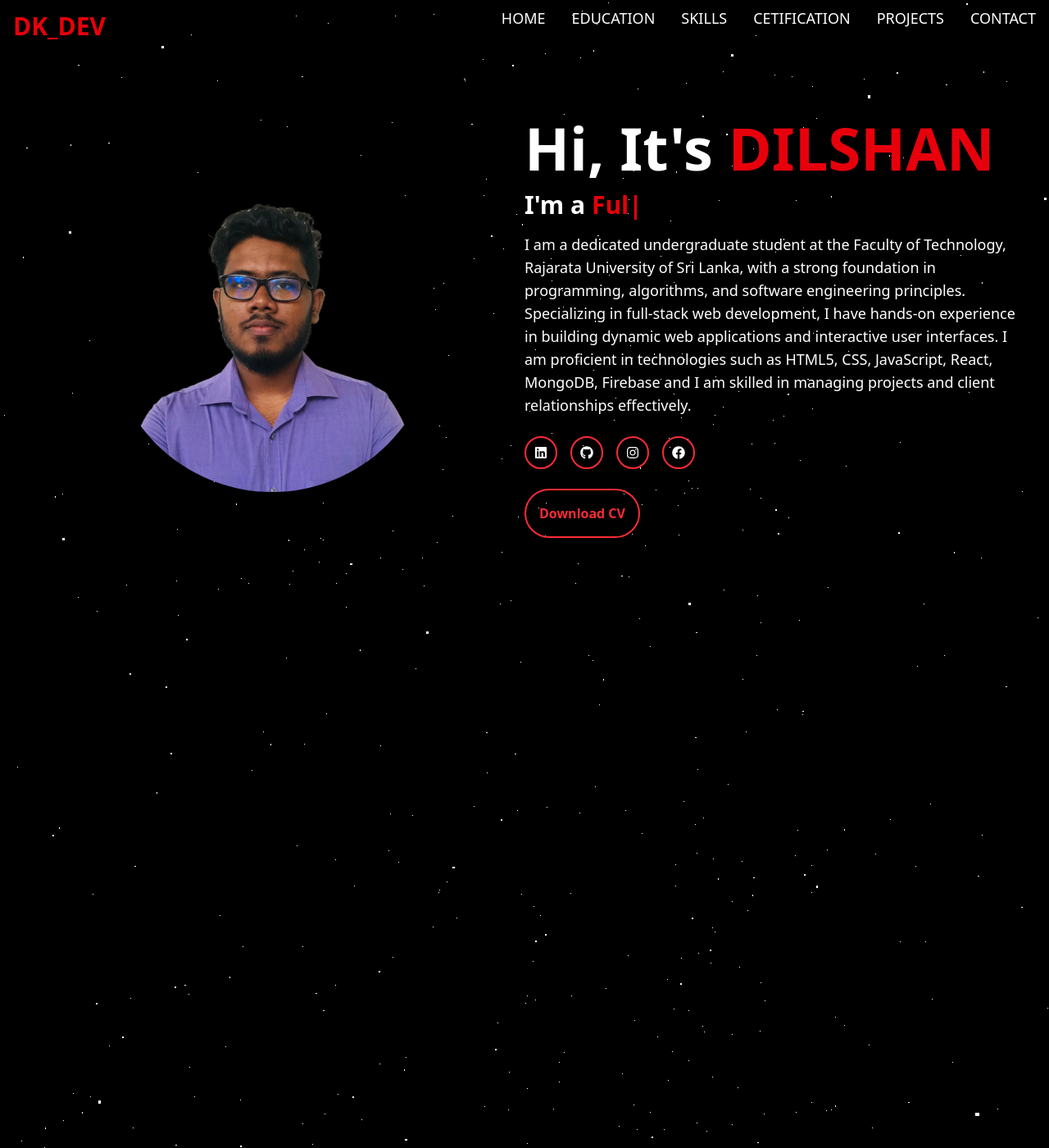
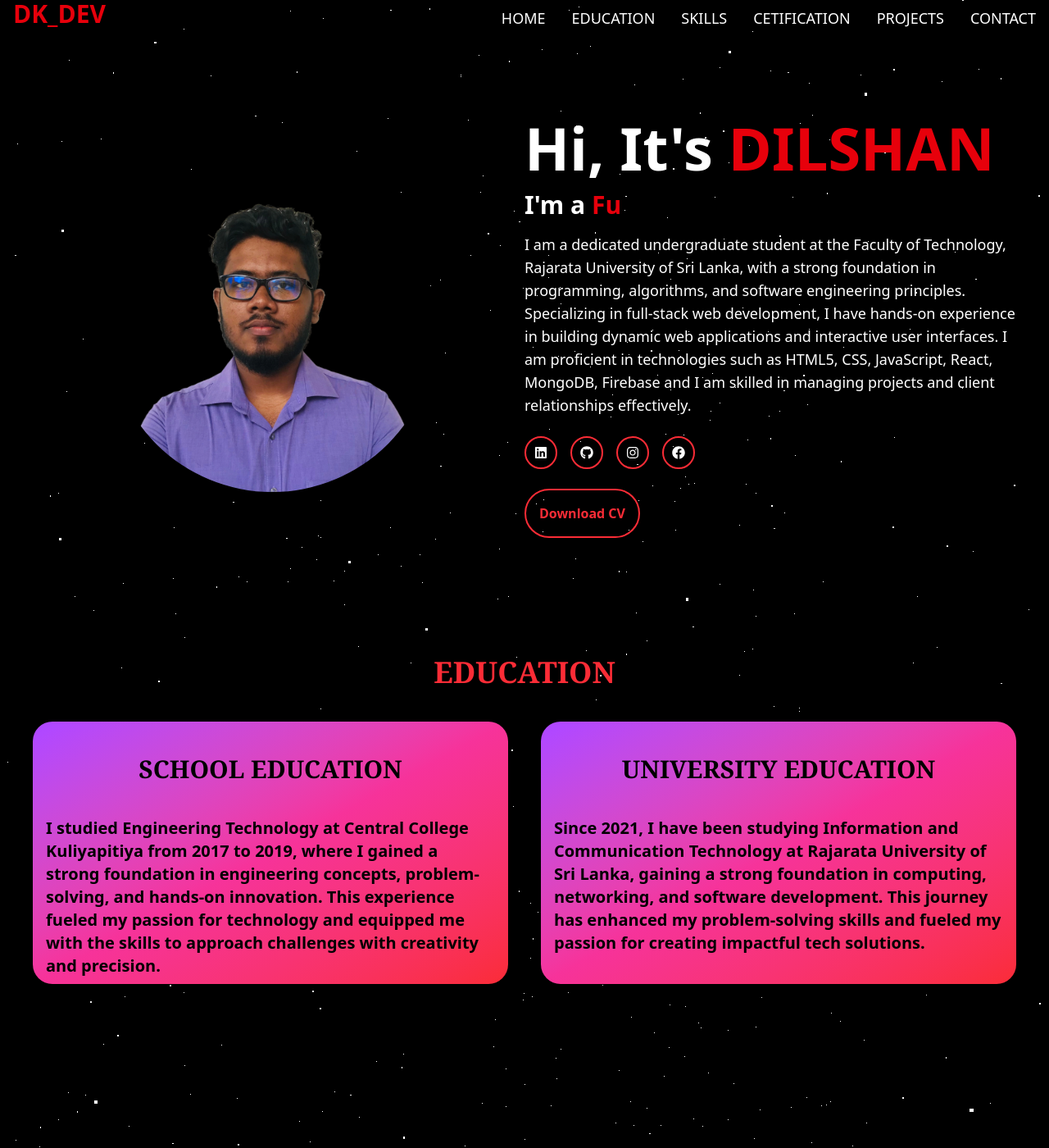
Before and after one commit to Dilshan-Kavishaka-Karunarathna/my_portfolio, a React (Vite) app: page / in a window 1280 px wide. Shown: the whole page at 82% size. Before the commit the page ends 800 px from the top, so only its background shows below. Built offline with nearby package versions, Linux system fonts and the light colour scheme.

Commit message:
Education section implement
today education section implement actractively like  hover effects, scale up, gradienent color use

```diff
--- a/src/App.jsx
+++ b/src/App.jsx
@@ -2,6 +2,7 @@ import React from "react"
 import ThreeBackground from "./components/threeBackground"
 import Header from "./components/Header"
 import Home from './components/Home'
+import Education from "./components/Education"
 
 
 function App() {
@@ -12,6 +13,7 @@ function App() {
       <ThreeBackground/>
       <Header/>
       <Home/>
+      <Education/>
 
    </>
   )
--- /dev/null
+++ b/src/components/Education.jsx
@@ -0,0 +1,37 @@
+import React from 'react'
+import Header from './Header'
+import Card from './card.jsx'
+
+const Education = () => {
+  return (
+    <section id='education' className='text-white w-full h-[600px]  '>
+       <div className='text-4xl text-red-500 font-extrabold  flex flex-col items-center font-serif'>
+        EDUCATION
+       </div>
+       <div className='flex gap-10 mx-10' >
+
+        <Card
+        title='SCHOOL EDUCATION'
+        des='I studied Engineering Technology at Central College Kuliyapitiya from 2017 to 2019, where
+         I gained a strong foundation in engineering concepts, problem-solving, and hands-on innovation.
+          This experience fueled my passion for technology
+        and equipped me with the skills to approach challenges with creativity and precision.'
+        />
+        <Card
+        title='UNIVERSITY EDUCATION'
+        des='Since 2021, I have been studying Information and Communication Technology at
+        Rajarata University of Sri Lanka, gaining a strong foundation in computing, networking,
+         and software development. This journey has enhanced my problem-solving skills and fueled
+          my passion for creating impactful tech solutions.'
+        />
+
+
+
+
+       </div>
+
+    </section>
+  )
+}
+
+export default Education
--- a/src/components/Header.jsx
+++ b/src/components/Header.jsx
@@ -1,40 +1,47 @@
 import React from 'react'
+
 
 const navList = [
   {
     _id:1,
-    data:'HOME'
+    data:'HOME',
+    Link:'home',
   },
   {
     _id:2,
-    data:'EDUCATION'
+    data:'EDUCATION',
+    Link:'education',
   },
   {
     _id:3,
-    data:'SKILLS'
+    data:'SKILLS',
+    Link:'skills',
   },
   {
     _id:4,
-    data:'CETIFICATION'
+    data:'CETIFICATION',
+    Link:'cetification',
   },
   {
     _id:5,
-    data:'PROJECTS'
+    data:'PROJECTS',
+    Link:'projects',
   },
   {
     _id:6,
-    data:'CONTACT'
+    data:'CONTACT',
+    Link:'contacts',
   }
 
 ]
 
 const Header = () => {
   return (
-    <div className='fixed flex justify-between w-full' >
-      <a href='#' className='text-3xl font-extrabold p-4 text-red-600 animate-bounce'>DK_DEV</a>
-      <nav className='text-white py-2 pr-4'>
+    <div className='fixed w-full flex justify-between' >
+      <a href='#' className='text-3xl font-extrabold p-4 text-red-600 animate-bounce hidden md:flex'>DK_DEV</a>
+      <nav className='text-white py-2 pr-4 hidden md:flex'>
         {navList.map((item)=>(
-           <a href='#' key={item._id} className='ml-8  font-medium text-lg hover:text-red-500 border-b-2 border-transparent hover:border-red-500'>{item.data}</a>
+           <a href={`#${item.Link}`} key={item._id} className='ml-8  font-medium text-lg hover:text-red-500 border-b-2 border-transparent hover:border-red-500'>{item.data}</a>
         ))}
 
 
--- a/src/components/Home.jsx
+++ b/src/components/Home.jsx
@@ -6,7 +6,7 @@ import CvButton from './CvButton'
 
 const Home = () => {
   return (
-    <section className='flex flex-col md:flex-row items-center justify-center min-h-screen px-6'>
+    <section id='home' className='flex flex-col md:flex-row items-center justify-center min-h-screen px-6'>
         <div className='md:w-1/2 flex justify-center'>
              <img src={homeImage} alt ='DK_DEV' className='rounded-full w-50 sm:w-64 md:w-80 lg:w-[350px] xl:w-[400px] shadow-lg hover:scale-110 transition duration-300 '></img>
         </div>
--- /dev/null
+++ b/src/components/card.jsx
@@ -0,0 +1,12 @@
+import React from 'react'
+
+const Card = ({title,des}) => {
+  return (
+    <div className='transition duration-300 w-1/2 h-80 bg-gradient-to-br from-purple-500 via-pink-500 to-red-500  mt-10 text-black hover:scale-110 rounded-3xl shadow-2xl border-amber-300'>
+   <div className='justify-center items-center flex p-4 font-bold font-serif text-3xl mt-6'>{title}</div>
+   <div className='mx-4 items-center justify-center text-xl mt-6 font-semibold'>{des}</div>
+    </div>
+  )
+}
+
+export default Card
--- a/src/index.css
+++ b/src/index.css
@@ -1 +1,5 @@
 @import "tailwindcss";
+
+html {
+    scroll-behavior: smooth;
+  }
```
